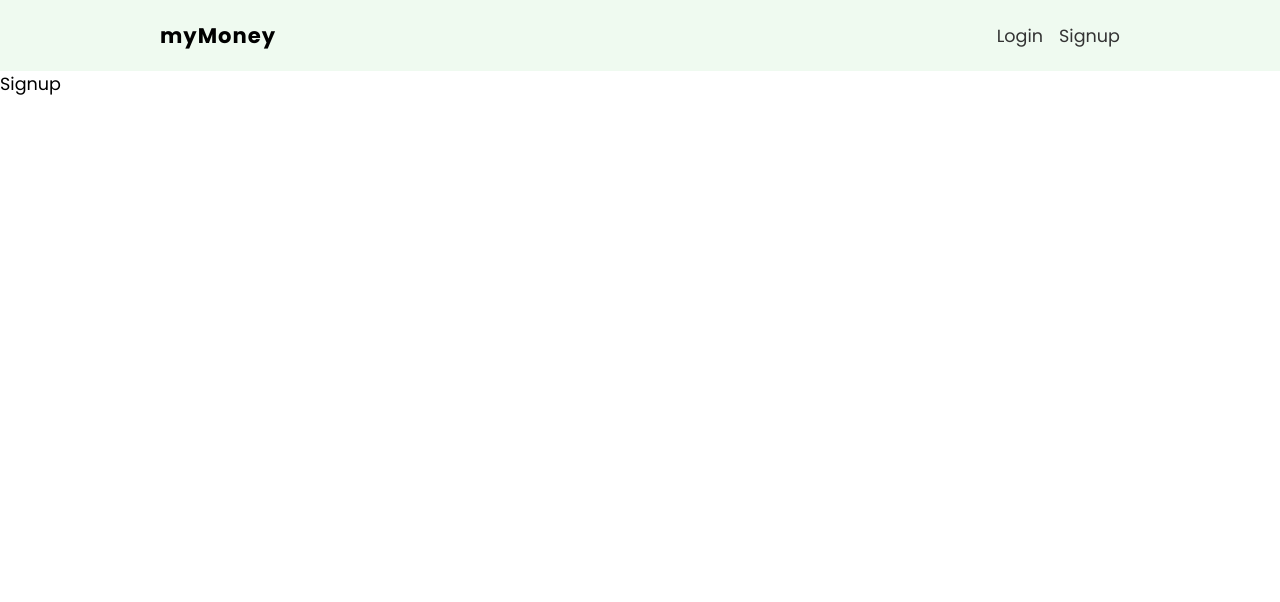
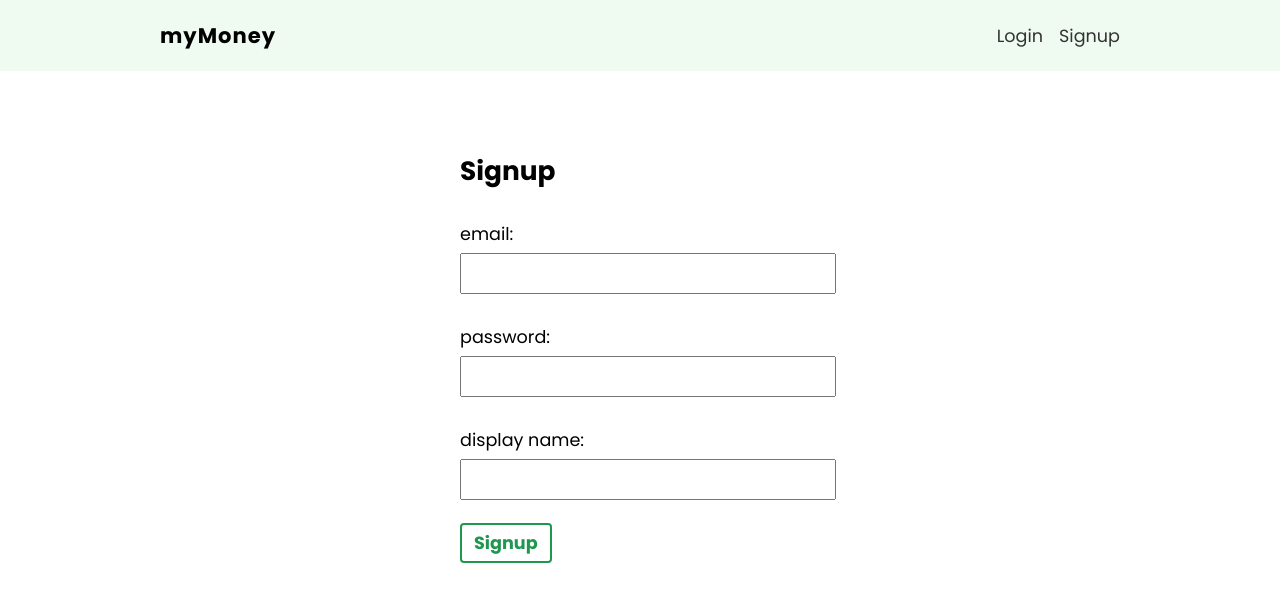
Before and after one commit to AmanGupta1703/My-Money, a React (Vite) app: page /signup in a window 1280 px wide. Shown: the top 602 px of the page. Built offline with nearby package versions, Linux system fonts and the light colour scheme.

Commit message:
Add form and input fields for signup

```diff
--- a/src/pages/signup/Signup.jsx
+++ b/src/pages/signup/Signup.jsx
@@ -1,11 +1,53 @@
+import { useState } from 'react';
+
+// styles
 import styles from './Signup.module.css';
 
 function Signup() {
+  const [displayName, setDisplayName] = useState('');
+  const [email, setEmail] = useState('');
+  const [password, setPassword] = useState('');
+
+  function handleSubmit(e) {
+    e.preventDefault();
+
+    console.log(displayName, email, password);
+  }
+
   return (
-    <div>
-      Signup
-    </div>
-  )
+    <form onSubmit={handleSubmit} className={styles['signup-form']}>
+      <h2>Signup</h2>
+
+      <label>
+        <span>email:</span>
+        <input
+          type='email'
+          value={email}
+          onChange={(e) => setEmail(e.target.value)}
+        />
+      </label>
+
+      <label>
+        <span>password:</span>
+        <input
+          type='password'
+          value={password}
+          onChange={(e) => setPassword(e.target.value)}
+        />
+      </label>
+
+      <label>
+        <span>display name:</span>
+        <input
+          type='text'
+          value={displayName}
+          onChange={(e) => setDisplayName(e.target.value)}
+        />
+      </label>
+
+      <buttob className='btn'>Signup</buttob>
+    </form>
+  );
 }
 
-export default Signup
+export default Signup;
--- a/src/pages/signup/Signup.module.css
+++ b/src/pages/signup/Signup.module.css
@@ -0,0 +1,19 @@
+.signup-form {
+  max-width: 360px;
+  margin: 60px auto;
+  padding: 20px;
+}
+.signup-form label {
+  display: block;
+  margin: 30px auto;
+}
+.signup-form span {
+  display: block;
+  margin-bottom: 6px;
+}
+.signup-form input {
+  padding: 8px 6px;
+  font-size: 1em;
+  color: #777;
+  width: 100%;
+}
```
